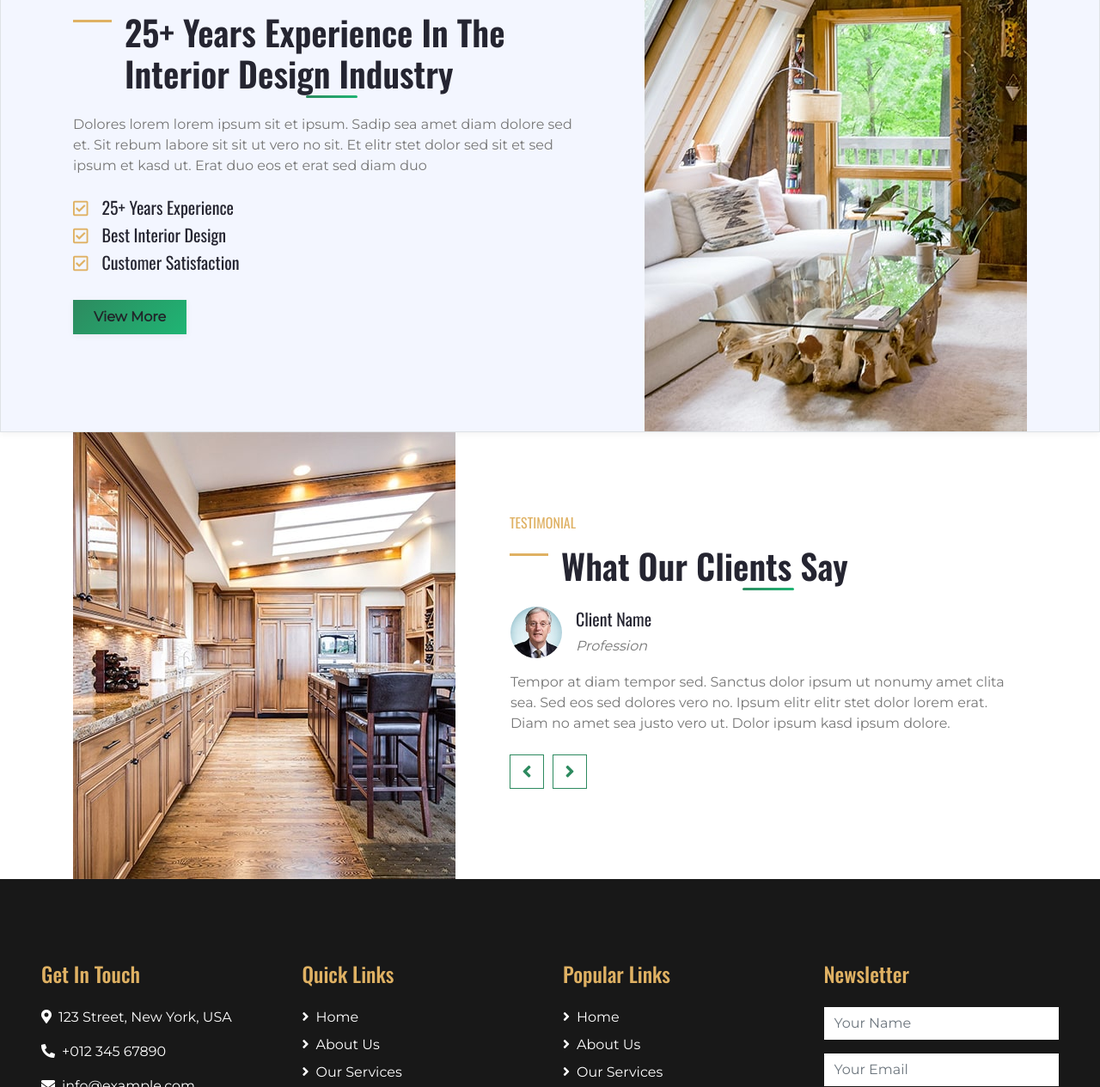
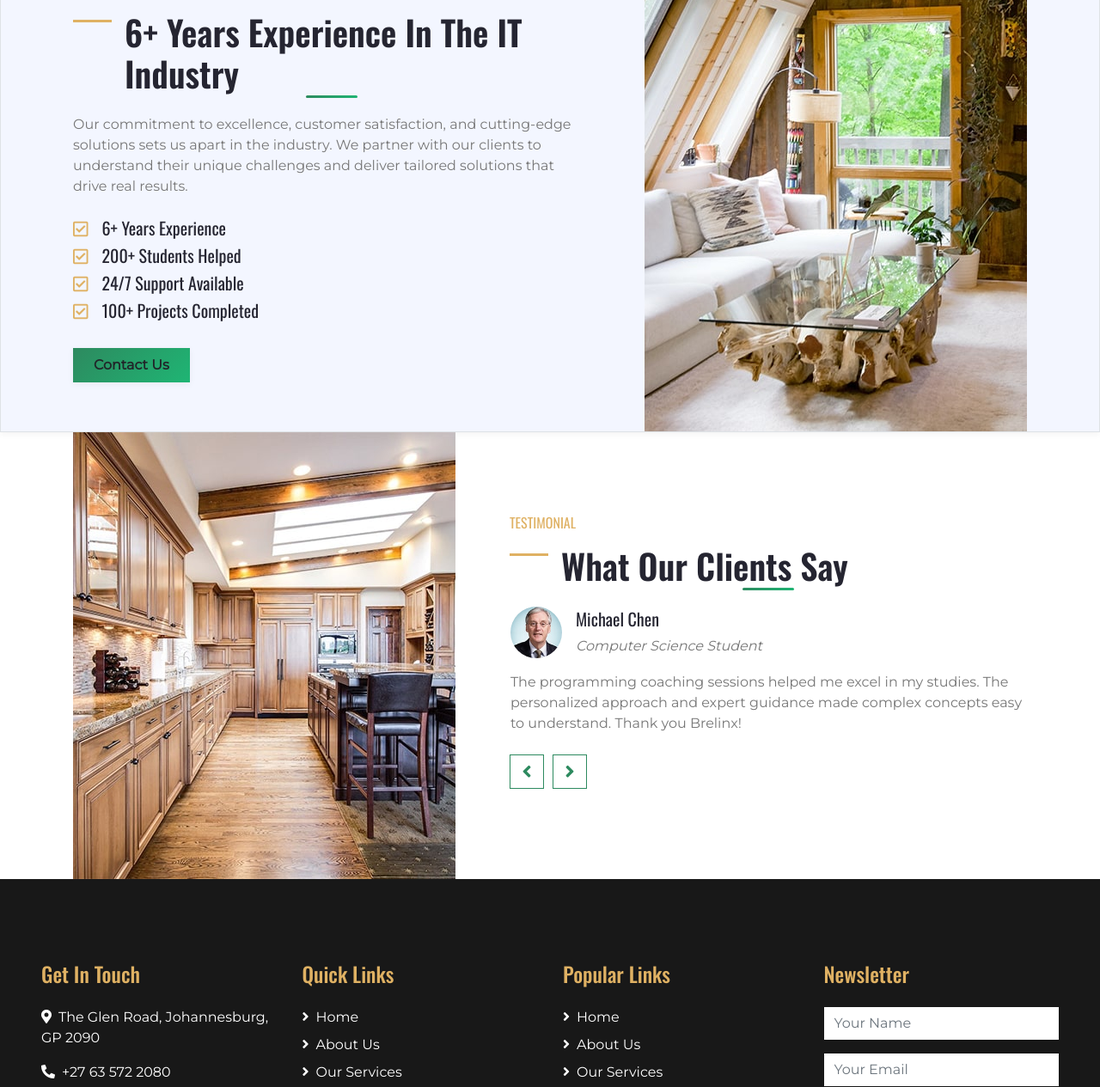
Before and after one commit to Uwami-Mgxekwa/brelinx_v2, a plain HTML site: page service.html in a window 1280 px wide. Shown: the part 1174-2439 px from the top of the page at 86% size. Drawn offline with nearby package versions, Linux system fonts and the light colour scheme.

Commit message:
Update service.html

```diff
--- a/service.html
+++ b/service.html
@@ -211,15 +211,16 @@
         <div class="container">
             <div class="row">
                 <div class="col-lg-7 mt-5 py-5 pr-lg-5">
-                    <h6 class="text-primary font-weight-normal text-uppercase mb-3">Why Choose Us?</h6>
-                    <h1 class="mb-4 section-title">25+ Years Experience In The Interior Design Industry</h1>
-                    <p class="mb-4">Dolores lorem lorem ipsum sit et ipsum. Sadip sea amet diam dolore sed et. Sit rebum labore sit sit ut vero no sit. Et elitr stet dolor sed sit et sed ipsum et kasd ut. Erat duo eos et erat sed diam duo</p>
+                    <h6 class="text-primary font-weight-normal text-uppercase mb-3">Why Choose Brelinx?</h6>
+                    <h1 class="mb-4 section-title">6+ Years Experience In The IT Industry</h1>
+                    <p class="mb-4">Our commitment to excellence, customer satisfaction, and cutting-edge solutions sets us apart in the industry. We partner with our clients to understand their unique challenges and deliver tailored solutions that drive real results.</p>
                     <ul class="list-inline">
-                        <li><h5><i class="far fa-check-square text-primary mr-3"></i>25+ Years Experience</h5></li>
-                        <li><h5><i class="far fa-check-square text-primary mr-3"></i>Best Interior Design</h5></li>
-                        <li><h5><i class="far fa-check-square text-primary mr-3"></i>Customer Satisfaction</h5></li>
+                        <li><h5><i class="far fa-check-square text-primary mr-3"></i>6+ Years Experience</h5></li>
+                        <li><h5><i class="far fa-check-square text-primary mr-3"></i>200+ Students Helped</h5></li>
+                        <li><h5><i class="far fa-check-square text-primary mr-3"></i>24/7 Support Available</h5></li>
+                        <li><h5><i class="far fa-check-square text-primary mr-3"></i>100+ Projects Completed</h5></li>
                     </ul>
-                    <a href="" class="btn btn-primary mt-3 py-2 px-4">View More</a>
+                    <a href="#contact" class="btn btn-primary mt-3 py-2 px-4">Contact Us</a>
                 </div>
                 <div class="col-lg-5">
                     <div class="d-flex flex-column align-items-center justify-content-center h-100 overflow-hidden">
@@ -249,21 +250,21 @@
                             <div class="d-flex align-items-center mb-3">
                                 <img class="img-fluid rounded-circle" src="img/testimonial-1.jpg" style="width: 60px; height: 60px;" alt="">
                                 <div class="ml-3">
-                                    <h5>Client Name</h5>
-                                    <i>Profession</i>
+                                    <h5>Sarah Johnson</h5>
+                                    <i>Business Owner</i>
                                 </div>
                             </div>
-                            <p>Tempor at diam tempor sed. Sanctus dolor ipsum ut nonumy amet clita sea. Sed eos sed dolores vero no. Ipsum elitr elitr stet dolor  lorem erat. Diam no amet sea justo vero ut. Dolor ipsum kasd ipsum dolore.</p>
+                            <p>Brelinx transformed our business with their custom web application. Their team's expertise in software development and ongoing support has been exceptional. Highly recommend their services!</p>
                         </div>
                         <div class="d-flex flex-column">
                             <div class="d-flex align-items-center mb-3">
                                 <img class="img-fluid rounded-circle" src="img/testimonial-2.jpg" style="width: 60px; height: 60px;" alt="">
                                 <div class="ml-3">
-                                    <h5>Client Name</h5>
-                                    <i>Profession</i>
+                                    <h5>Michael Chen</h5>
+                                    <i>Computer Science Student</i>
                                 </div>
                             </div>
-                            <p class="m-0">Tempor at diam tempor sed. Sanctus dolor ipsum ut nonumy amet clita sea. Sed eos sed dolores vero no. Ipsum elitr elitr stet dolor  lorem erat. Diam no amet sea justo vero ut. Dolor ipsum kasd ipsum dolore.</p>
+                            <p class="m-0">The programming coaching sessions helped me excel in my studies. The personalized approach and expert guidance made complex concepts easy to understand. Thank you Brelinx!</p>
                         </div>
                     </div>
                 </div>
@@ -278,9 +279,9 @@
         <div class="row pt-5">
             <div class="col-lg-3 col-md-6 mb-5">
                 <h4 class="text-primary mb-4">Get In Touch</h4>
-                <p><i class="fa fa-map-marker-alt mr-2"></i>123 Street, New York, USA</p>
-                <p><i class="fa fa-phone-alt mr-2"></i>+012 345 67890</p>
-                <p><i class="fa fa-envelope mr-2"></i>info@example.com</p>
+                <p><i class="fa fa-map-marker-alt mr-2"></i>The Glen Road, Johannesburg, GP 2090</p>
+                <p><i class="fa fa-phone-alt mr-2"></i>+27 63 572 2080</p>
+                <p><i class="fa fa-whatsapp mr-2"></i>+27 78 500 2274</p>
                 <div class="d-flex justify-content-start mt-4">
                     <a class="btn btn-outline-light rounded-circle text-center mr-2 px-0" style="width: 38px; height: 38px;" href="#"><i class="fab fa-twitter"></i></a>
                     <a class="btn btn-outline-light rounded-circle text-center mr-2 px-0" style="width: 38px; height: 38px;" href="#"><i class="fab fa-facebook-f"></i></a>
@@ -325,8 +326,8 @@
         </div>
         <div class="container border-top border-secondary pt-5">
             <p class="m-0 text-center text-white">
-                &copy; <a class="text-white font-weight-bold" href="#">Your Site Name</a>. All Rights Reserved. Designed by
-                <a class="text-white font-weight-bold" href="https://htmlcodex.com">HTML Codex</a>
+                &copy; <a class="text-white font-weight-bold" href="#">Brelinx</a>. All Rights Reserved.
+                <a class="text-white font-weight-bold" href="https://brelinx.com">brelinx.com</a>
             </p>
         </div>
     </div>
```
